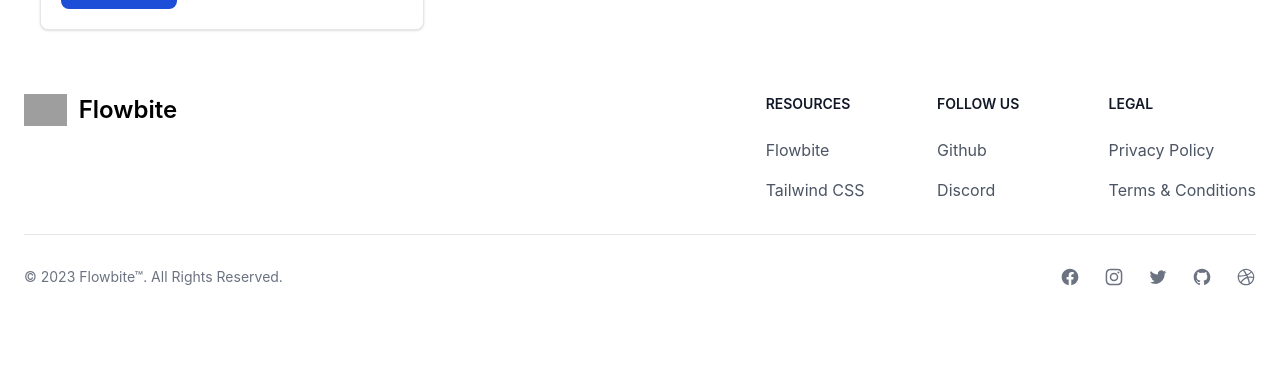
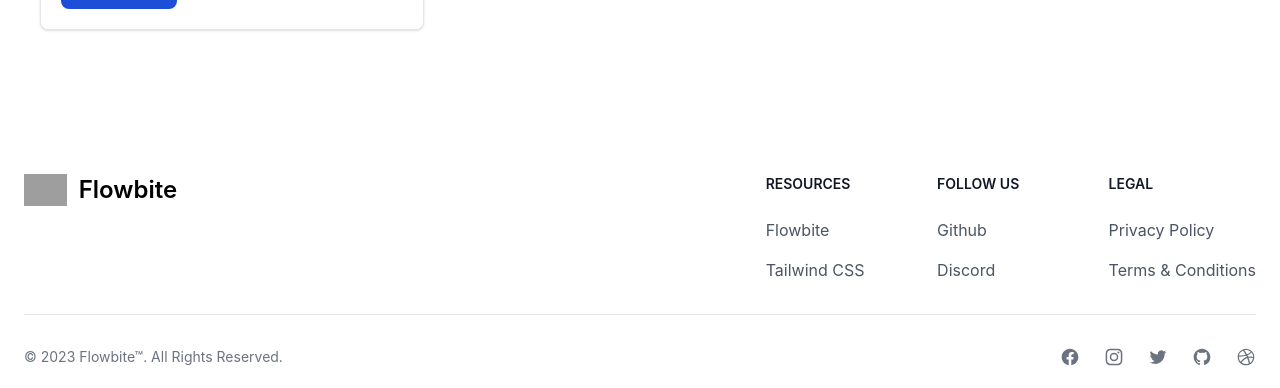
Before and after one commit to Aksh-007/food-ordering-app, a React (Create React App) app: page / in a window 1280 px wide. Shown: the part 2360-2748 px from the top of the page. Before the commit the page ends 2671 px from the top, so only its background shows below. Built offline with nearby package versions, Linux system fonts and the light colour scheme; grey boxes are pictures that could not be loaded.

Commit message:
Added footer

```diff
--- a/src/components/Footer/Footer.jsx
+++ b/src/components/Footer/Footer.jsx
@@ -2,7 +2,7 @@
 
 const Footer = () => {
   return (
-    <footer className="bg-white dark:bg-gray-900">
+    <footer className="bg-white dark:bg-gray-900 pt-20">
       <div className="mx-auto w-full container p-4 sm:p-6">
         <div className="md:flex md:justify-between">
           <div className="mb-6 md:mb-0">
```
